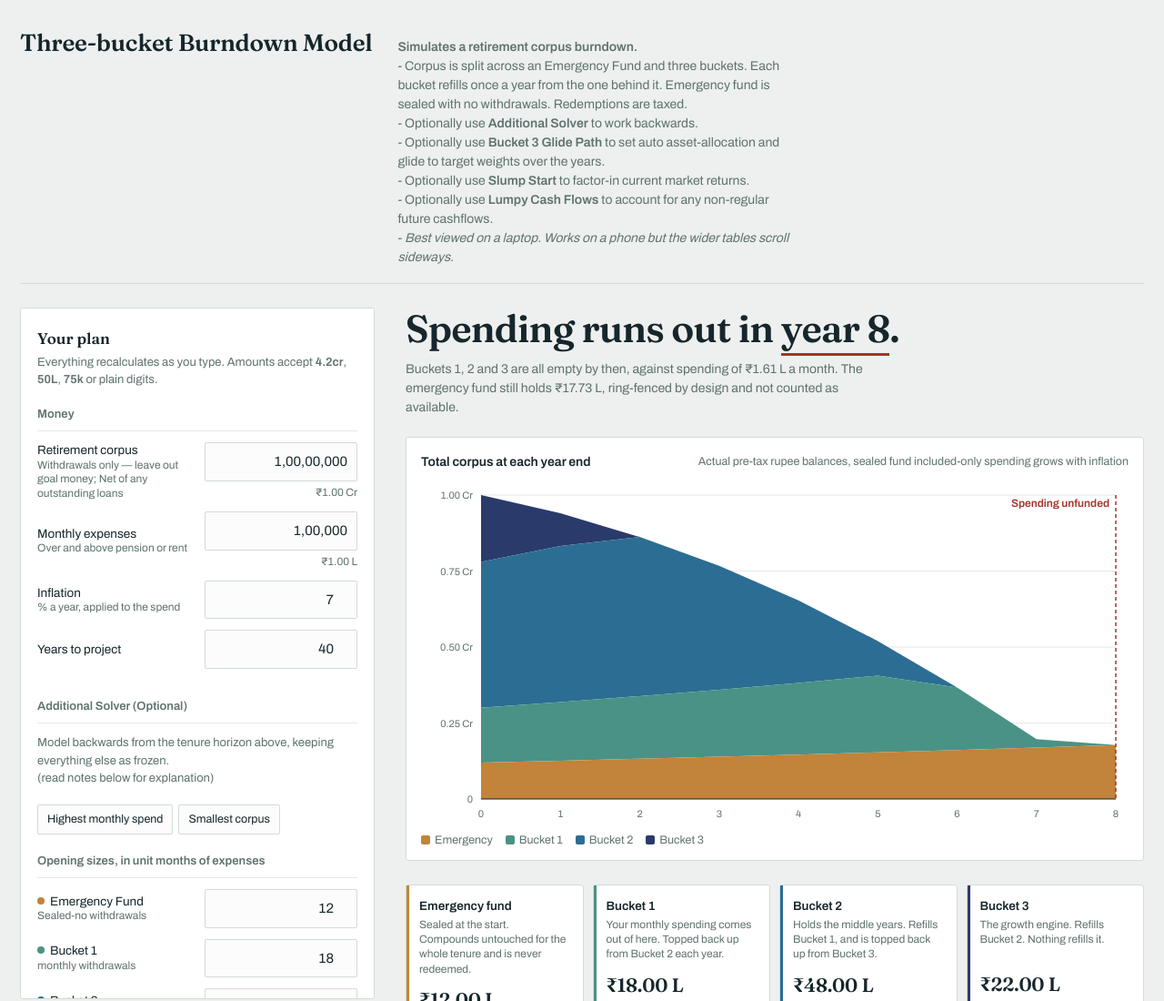
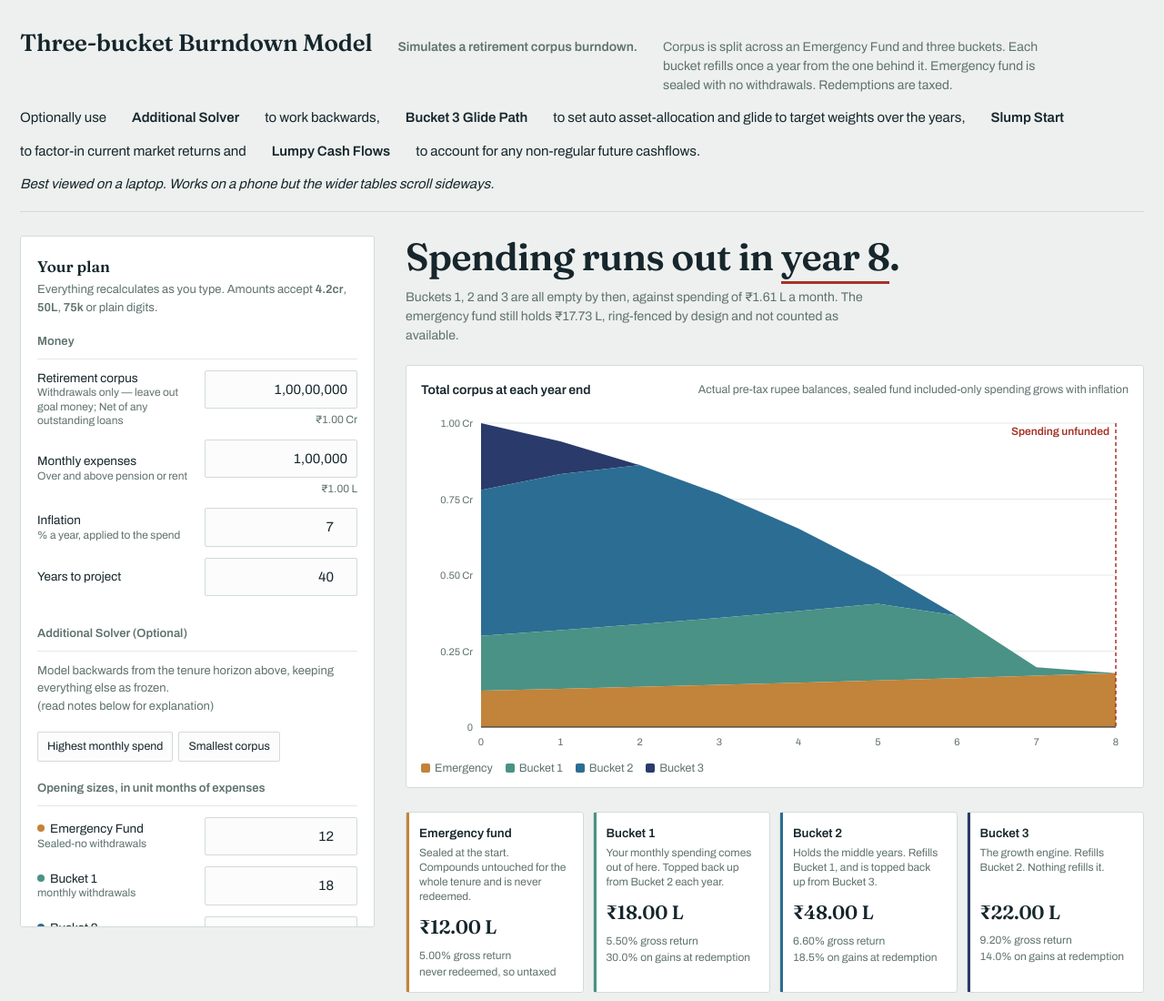
Before and after one commit to puneetg1234/3BucketBurndown, a website: page index.html in a window 1280 px wide. Shown: the top 1100 px of the page at 91% size. Drawn offline with Linux system fonts and the light colour scheme.

Commit message:
Update index.html

```diff
--- a/index.html
+++ b/index.html
@@ -280,14 +280,10 @@ table.flows tbody tr:last-child td{padding-bottom:2px}
 
   <header class="masthead">
     <h1>Three-bucket Burndown Model</h1>
-	<p><b>Simulates a retirement corpus burndown.</b>
-    <br>- Corpus is split across an Emergency Fund and three buckets. Each bucket refills once a year from the one behind it.
-    Emergency fund is sealed with no withdrawals. Redemptions are taxed.
-    <br>- Optionally use <b>Additional Solver</b> to work backwards.
-    <br>- Optionally use <b>Bucket 3 Glide Path</b> to set auto asset-allocation and glide to target weights over the years.
-    <br>- Optionally use <b>Slump Start</b> to factor-in current market returns.
-    <br>- Optionally use <b>Lumpy Cash Flows</b> to account for any non-regular future cashflows.
-    <br>- <i>Best viewed on a laptop. Works on a phone but the wider tables scroll sideways.</i></p>
+	<p><b>Simulates a retirement corpus burndown.</b></p>
+    <p>Corpus is split across an Emergency Fund and three buckets. Each bucket refills once a year from the one behind it. Emergency fund is sealed with no withdrawals. Redemptions are taxed.</p>
+    <p></p>Optionally use<b> Additional Solver</b> to work backwards, <b>Bucket 3 Glide Path</b> to set auto asset-allocation and glide to target weights over the years, <b>Slump Start</b> to factor-in current market returns and <b>Lumpy Cash Flows</b> to account for any non-regular future cashflows.</p>
+    <p></p><i>Best viewed on a laptop. Works on a phone but the wider tables scroll sideways.</i></p>
   </header>
 
   <p class="print-stamp" id="printStamp"></p>
```
